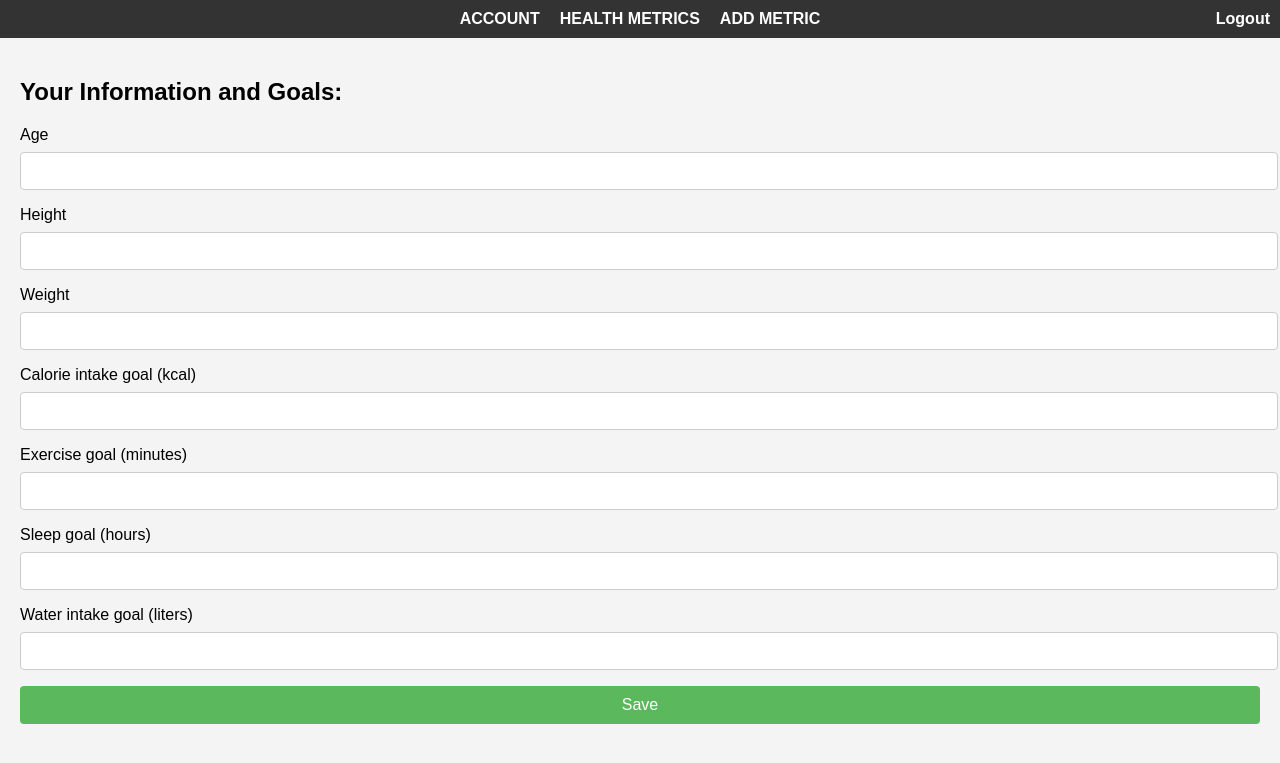
After one commit to abyssis11/Health-tracker, a Flask app: template main/templates/partials/account.html in a window 1280 px wide. The commit adds this page. Shown: the top 763 px of the page. Run offline with Flask 3, Linux system fonts and the light colour scheme; the template is opened without the code that fills it, so the values that code supplies are empty; some libraries are stand-ins or nearby versions.

Commit message:
most of html

```diff
--- a/main/static/css/style.css
+++ b/main/static/css/style.css
@@ -1,57 +1,209 @@
+/* Base */
 body {
     font-family: Arial, sans-serif;
+    margin: 0;
+    padding: 0;
     background: #f4f4f4;
+}
+
+header {
+    background: #333;
+    color: #fff;
+    padding: 10px 0;
+}
+
+nav ul {
+    list-style-type: none;
+    padding: 0;
+    margin: 0;
+    display: flex;
+    justify-content: center;
+}
+
+nav ul li {
+    margin: 0 10px;
+}
+
+nav ul li a {
+    color: #fff;
+    text-decoration: none;
+    font-weight: bold;
+}
+
+nav a.logout {
+    position: absolute;
+    top: 10px;
+    right: 10px;
+    color: #fff;
+    text-decoration: none;
+    font-weight: bold;
+}
+
+main {
+    padding: 20px;
+}
+
+/* Continue with other styles... */
+
+
+
+/* Account */
+.input-group {
+    margin-bottom: 1rem;
+}
+
+.input-group label {
+    display: block;
+    margin-bottom: .5rem;
+}
+
+.input-group input[type="number"],
+.input-group input[type="text"] {
+    width: 100%;
+    padding: .5rem;
+    line-height: 1.5;
+    border: 1px solid #ccc;
+    border-radius: .25rem;
+}
+
+button {
+    display: block;
+    width: 100%;
+    padding: .5rem;
+    font-size: 1rem;
+    color: #fff;
+    background-color: #007bff;
+    border: none;
+    border-radius: .25rem;
+    cursor: pointer;
+    margin-top: 1rem;
+}
+
+button:hover {
+    background-color: #0056b3;
+}
+
+
+/* Health metrics */
+.health-metrics {
+    background: #fff;
+    padding: 20px;
+    margin-top: 20px;
+    border-radius: 5px;
+    box-shadow: 0 2px 4px rgba(0, 0, 0, 0.1);
+}
+
+.time-period-selector button,
+.analytics-selector button {
+    padding: 10px 20px;
+    margin-right: 10px;
+    border: none;
+    border-radius: 5px;
+    background-color: #f0f0f0;
+    cursor: pointer;
+}
+
+.time-period-selector button:hover,
+.analytics-selector button:hover {
+    background-color: #e0e0e0;
+}
+
+#metrics {
+    margin-top: 20px;
+}
+
+#metrics p {
+    font-size: 1.1rem;
+    margin: 10px 0;
+}
+
+#metrics span {
+    font-weight: bold;
+}
+
+/* Add metric */
+.add-metric {
+    background: #fff;
+    padding: 20px;
+    margin-top: 20px;
+    border-radius: 5px;
+    box-shadow: 0 2px 4px rgba(0, 0, 0, 0.1);
+}
+
+.add-metric h2 {
+    margin-bottom: 20px;
+}
+
+.input-group input[type="date"] {
+    width: 100%;
+    padding: .5rem;
+    line-height: 1.5;
+    border: 1px solid #ccc;
+    border-radius: .25rem;
+}
+
+/* Register */
+.auth-body {
     display: flex;
     justify-content: center;
     align-items: center;
     height: 100vh;
+    background-color: #f8f8f8;
 }
 
-.container {
-    width: 80%;
-    margin: 0 auto;
-    background: white;
+.auth-container {
+    width: 300px;
     padding: 20px;
-    box-shadow: 0 2px 4px rgba(0,0,0,0.1);
+    background: #ffffff;
+    border-radius: 4px;
+    box-shadow: 0 2px 10px rgba(0, 0, 0, 0.1);
+    text-align: center;
 }
 
-h1 {
+.auth-container h1 {
     color: #333;
+    font-size: 24px;
 }
 
-.login-container {
-    background: #fff;
-    padding: 20px;
-    border-radius: 5px;
-    box-shadow: 0 0 10px rgba(0, 0, 0, 0.1);
+.auth-container p {
+    margin: 10px 0 20px;
+    color: #666;
 }
 
-.form-group {
+/*
+.input-group {
     margin-bottom: 15px;
 }
 
-.form-group label {
+.input-group label {
     display: block;
+    text-align: left;
     margin-bottom: 5px;
+    color: #666;
 }
-
-.form-group input {
-    width: 100%;
-    padding: 10px;
-    border: 1px solid #ddd;
-    border-radius: 4px;
-}
+*/
 
 button {
     width: 100%;
-    padding: 10px;
+    padding: 10px 0;
+    background-color: #5cb85c;
     border: none;
     border-radius: 4px;
-    background: #333;
     color: white;
+    font-size: 16px;
     cursor: pointer;
+    margin-top: 10px;
 }
 
 button:hover {
-    background: #555;
+    background-color: #4cae4c;
 }
+
+a {
+    color: #5cb85c;
+    text-decoration: none;
+}
+
+a:hover {
+    text-decoration: underline;
+}
--- /dev/null
+++ b/main/static/js/script.js
@@ -0,0 +1,20 @@
+// This script file would be linked in your base.html and used if you need any client-side JavaScript.
+// For example, you might want to confirm before saving the changes:
+
+document.addEventListener('DOMContentLoaded', function() {
+    const accountForm = document.getElementById('account-form');
+    accountForm.addEventListener('submit', function(event) {
+        if (!confirm('Are you sure you want to save these changes?')) {
+            event.preventDefault();
+        }
+    });
+});
+
+document.addEventListener('DOMContentLoaded', function() {
+    const accountForm = document.getElementById('add-metric-form');
+    accountForm.addEventListener('submit', function(event) {
+        if (!confirm('Are you sure you want to save these changes?')) {
+            event.preventDefault();
+        }
+    });
+});
--- a/main/templates/base.html
+++ b/main/templates/base.html
@@ -2,26 +2,38 @@
 <html lang="en">
 <head>
     <meta charset="UTF-8">
-    <meta name="viewport" content="width=device-width, initial-scale=1.0">
     <title>Health Tracker</title>
-    <!-- Add CSS links here -->
+    <link rel="stylesheet" href="{{ url_for('static', filename='css/style.css') }}">
+    <script src="https://unpkg.com/htmx.org" defer></script>
 </head>
 <body>
-    <nav>
-        <ul>
-            <li><a href="/account">Account</a></li>
-            <li><a href="/metrics">Health Metrics</a></li>
-            <li><a href="/new-metric">New Health Metric</a></li>
-            <li><a href="/login">Login/Logout</a></li>
-        </ul>
-    </nav>
+    <header>
+        <nav>
+            <ul>
+                <li><a href="/" hx-get="/account" hx-trigger="click">ACCOUNT</a></li>
+                <li><a href="/" hx-get="/health-metrics" hx-trigger="click">HEALTH METRICS</a></li>
+                <li><a href="/" hx-get="/add-metric" hx-trigger="click">ADD METRIC</a></li>
+            </ul>
+            <a href="/logout" class="logout">Logout</a>
+        </nav>
+    </header>
 
-    <div class="content">
-        {% block content %}{% endblock %}
-    </div>
+    <main id="content" hx-target="this" hx-swap="outerHTML">
+        {% block content %}
+        <!-- The content from child templates will be injected here -->
+        {% endblock %}
+    </main>
+    <script src="{{ url_for('static', filename='js/script.js') }}"></script>
+    <link rel="stylesheet" href="//code.jquery.com/ui/1.12.1/themes/base/jquery-ui.css">
+    <script src="//code.jquery.com/jquery-3.6.0.min.js"></script>
+    <script src="//code.jquery.com/ui/1.12.1/jquery-ui.min.js"></script>
+    <script>
+    $(document).ready(function() {
+        $('.datepicker').datepicker({
+            dateFormat: 'dd-mm-yy'
+        });
+    });
+    </script>
 
-    <footer>
-        <!-- Footer content here -->
-    </footer>
 </body>
 </html>
--- /dev/null
+++ b/main/templates/partials/account.html
@@ -0,0 +1,45 @@
+{% extends "base.html" %}
+
+{% block content %}
+<section class="account-info">
+    <h2>Your Information and Goals:</h2>
+    <form id="account-form" hx-post="/update-account" hx-target="#account-form" hx-swap="outerHTML">
+        <div class="input-group">
+            <label for="age">Age</label>
+            <input type="number" id="age" name="age">
+        </div>
+
+        <div class="input-group">
+            <label for="height">Height</label>
+            <input type="number" id="height" name="height">
+        </div>
+
+        <div class="input-group">
+            <label for="weight">Weight</label>
+            <input type="number" id="weight" name="weight">
+        </div>
+
+        <div class="input-group">
+            <label for="calorie-intake-goal">Calorie intake goal (kcal)</label>
+            <input type="number" id="calorie-intake-goal" name="calorie_intake_goal">
+        </div>
+
+        <div class="input-group">
+            <label for="exercise-goal">Exercise goal (minutes)</label>
+            <input type="number" id="calorie-intake-goal" name="exercise_goal">
+        </div>
+
+        <div class="input-group">
+            <label for="sleep-goal">Sleep goal (hours)</label>
+            <input type="number" id="sleep-goal" name="sleep_goal">
+        </div>
+
+        <div class="input-group">
+            <label for="water-intake-goal">Water intake goal (liters)</label>
+            <input type="number" id="water-intake-goal" name="water_intake_goal">
+        </div>
+
+        <button type="submit">Save</button>
+    </form>
+</section>
+{% endblock %}
--- a/main/templates/partials/homepage.html
+++ /dev/null
@@ -1,5 +0,0 @@
-{% extends 'base.html' %}
-
-{% block content %}
-    <!-- Add registration and login forms here -->
-{% endblock %}
```
Also changed, not shown: main/templates/auth_base.html (deleted, +0 -18 lines), main/templates/login.html (added, +28 -0 lines), main/templates/partials/add_metric.html (added, +35 -0 lines), main/templates/partials/health_metrics.html (added, +26 -0 lines), main/templates/partials/login.html (deleted, +0 -19 lines), main/templates/partials/metrics_entry.html (added, +26 -0 lines), main/templates/partials/register.html (deleted, +0 -23 lines), main/templates/register.html (added, +33 -0 lines).
